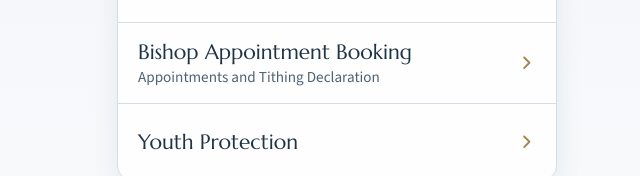
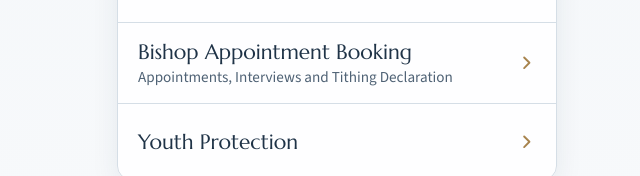
Before and after one commit to caldwellustickbuilding-spec/ustick_building, a plain HTML site: page wards/caldwell-12th-ward.html in a window 1280 px wide. Shown: the part 557-733 px from the top of the page, 303-943 px from the left. Drawn offline with nearby package versions, Linux system fonts and the light colour scheme.

Commit message:
Update portal (1 file)

```diff
--- a/wards/caldwell-12th-ward.html
+++ b/wards/caldwell-12th-ward.html
@@ -267,7 +267,7 @@
                                                 <a class="row" href="https://caldwell12thward-create.github.io/Caldwell12thBishop/" target="_top">
                             <span class="ward">
                   <span class="ward-name">Bishop Appointment Booking</span>
-                                      <span class="link-note">Appointments and Tithing Declaration</span>
+                                      <span class="link-note">Appointments, Interviews and Tithing Declaration</span>
                                   </span>
                             <svg class="chev" viewBox="0 0 20 20" fill="none" stroke="currentColor" stroke-width="2.2" stroke-linecap="round" stroke-linejoin="round" aria-hidden="true"><path d="M7 4l6 6-6 6"/></svg>
               </a>
```
